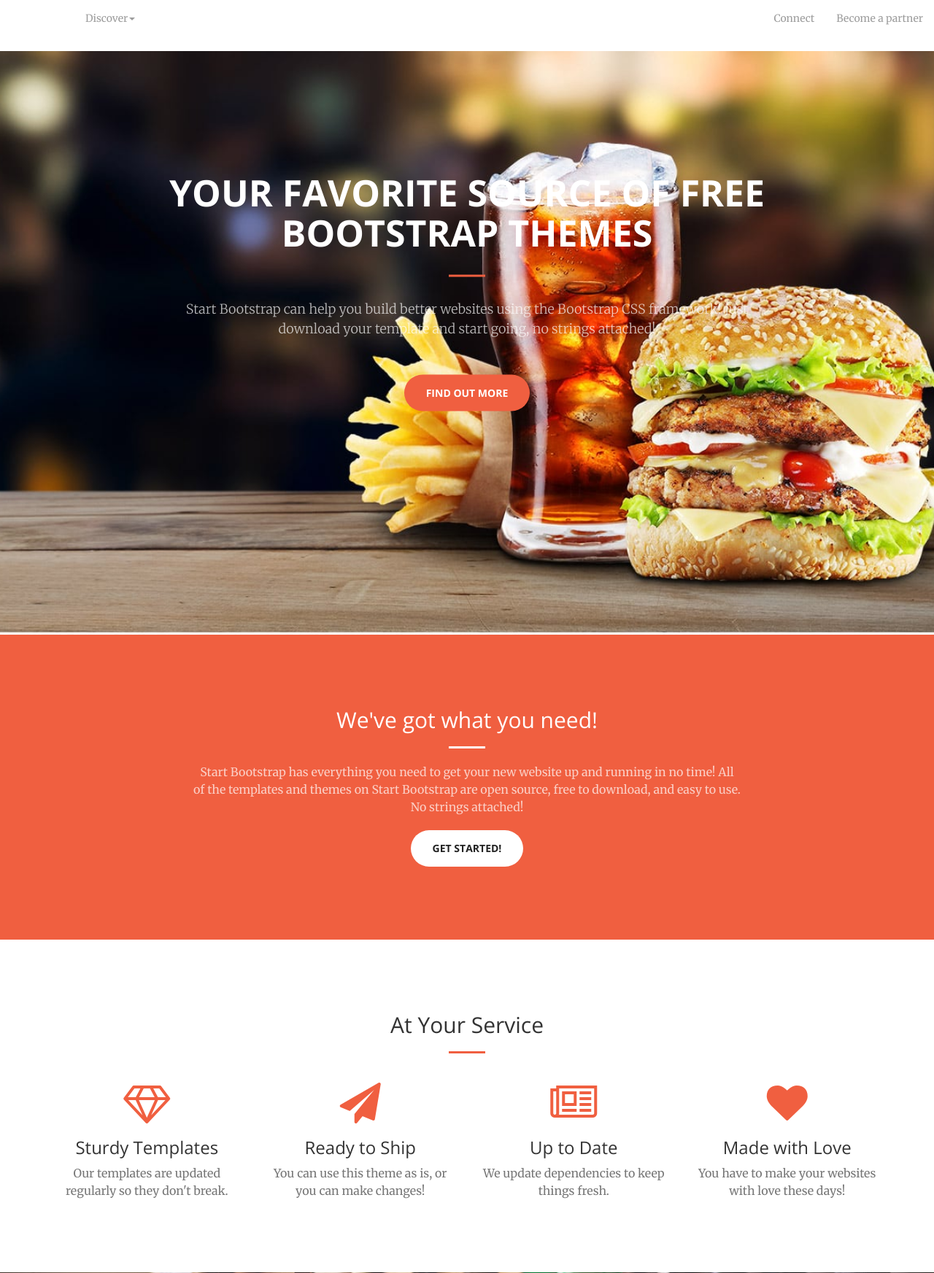
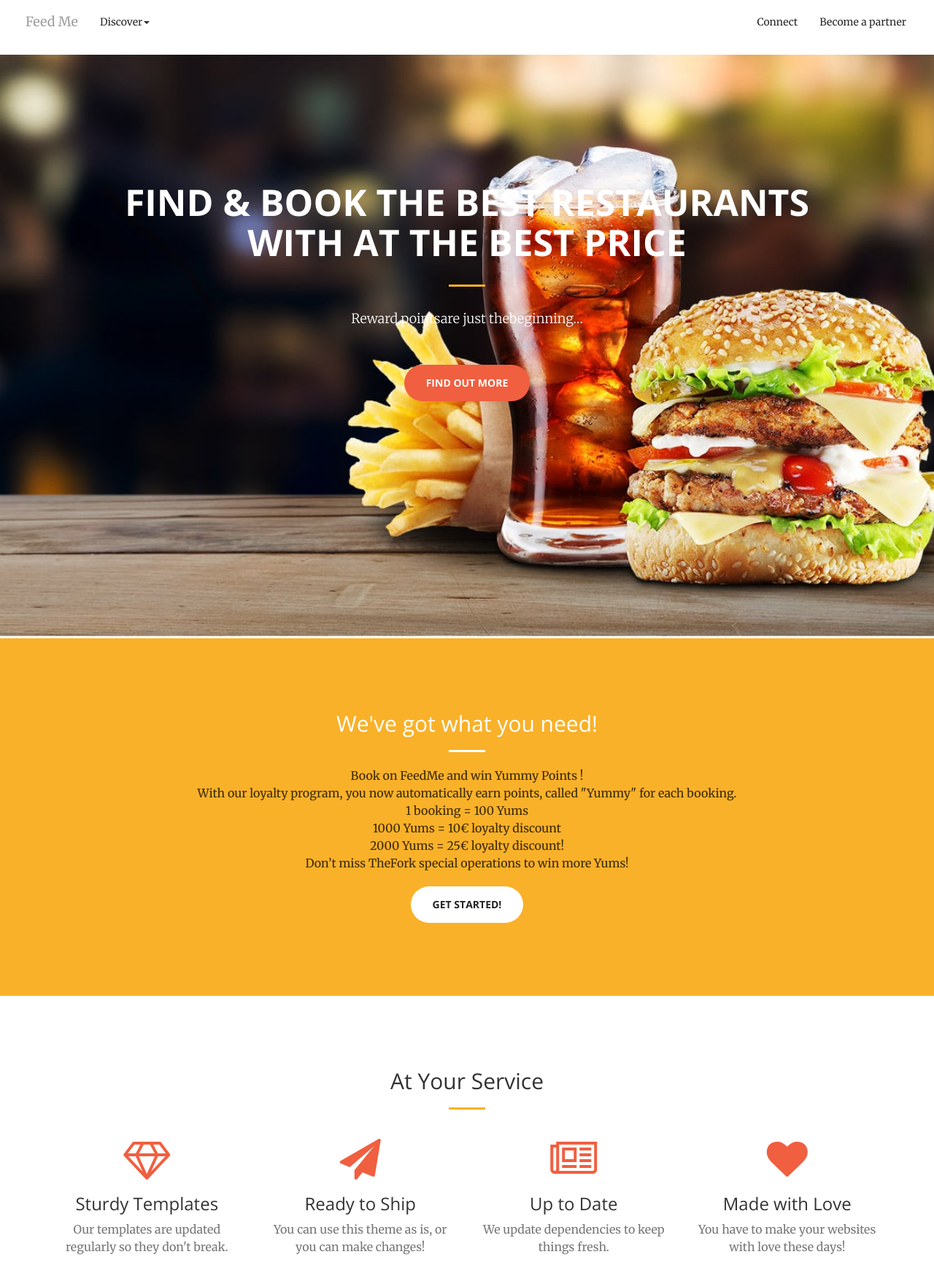
Before and after one commit to GhadaL/FeedMe, a PHP site: page / in a window 1280 px wide. Shown: the top 1745 px of the page at 73% size. Run offline with PHP 8.4, Linux system fonts and the light colour scheme; grey boxes labelled with a size stand in for pictures from a placeholder-image service; some libraries are stand-ins or nearby versions.

Commit message:
slide1 content

```diff
--- a/css/creative.css
+++ b/css/creative.css
@@ -12,7 +12,7 @@ body {
   font-family: 'Merriweather', 'Helvetica Neue', Arial, sans-serif;
 }
 hr {
-  border-color: #F05F40;
+  border-color: #f9b129;
   border-width: 3px;
   max-width: 50px;
 }
@@ -43,14 +43,16 @@ p {
   margin-bottom: 20px;
 }
 .bg-primary {
-  background-color: #F05F40;
+  /* background-color: #F05F40; */
+  /* background-color: #f05f40; */
+  background-color: #f9b129;
 }
 .bg-dark {
   background-color: #222222;
   color: white;
 }
 .text-faded {
-  color: rgba(255, 255, 255, 0.7);
+  color: #3a2808;
 }
 section {
   padding: 100px 0;
@@ -292,6 +294,7 @@ header .header-content .header-content-inner p {
   color: #222222;
   background-color: #f2f2f2;
   border-color: #ededed;
+  /* background-color: #3a3030 !important; */
 }
 .btn-default:active,
 .btn-default.active,
@@ -374,11 +377,13 @@ fieldset[disabled] .btn-primary.active {
 .btn {
   font-family: 'Open Sans', 'Helvetica Neue', Arial, sans-serif;
   border: none;
+  /* background-color: #f9b129; */
   border-radius: 300px;
   font-weight: 700;
   text-transform: uppercase;
 }
 .btn-xl {
+  color: !important;
   padding: 15px 30px;
 }
 ::-moz-selection {
@@ -461,6 +466,11 @@ body {
 .navbar-inverse {
     background-color: white !important;
     border: 0 !important;
+
+    padding-left: 20px;
+    padding-right: 23px;
+    padding-top: 5px;
+
 }
 
 header {
@@ -478,8 +488,11 @@ header {
 .navbar-inverse .navbar-nav>li>a {
     color: #222222 !important;
 }
-.navbar-inverse .navbar-nav>li>a:hover {
+.navbar-inverse .navbar-nav>li>a:hover,.navbar-inverse .navbar-nav>li>a:focus {
 color: #f9b129 !important;}
+.navbar-inverse .navbar-nav>li>a {
+    color: #2a2828;
+}
 .navbar-inverse .navbar-nav>.open>a, .navbar-inverse .navbar-nav>.open>a:focus, .navbar-inverse .navbar-nav>.open>a:hover {
     color: #fff;
     color: #f9b129 !important;
--- a/index.html
+++ b/index.html
@@ -138,9 +138,11 @@
     <header>
         <div class="header-content">
             <div class="header-content-inner">
-                <h1 id="homeHeading">Your Favorite Source of Free Bootstrap Themes</h1>
+                <h1 id="homeHeading">Find &amp; book the best restaurants with at the best price</h1>
                 <hr>
-                <p>Start Bootstrap can help you build better websites using the Bootstrap CSS framework! Just download your template and start going, no strings attached!</p>
+                <p style="
+    color: white;
+">Reward pointsare just thebeginning…</p>
                 <a href="#about" class="btn btn-primary btn-xl page-scroll">Find Out More</a>
             </div>
         </div>
@@ -152,7 +154,13 @@
                 <div class="col-lg-8 col-lg-offset-2 text-center">
                     <h2 class="section-heading">We've got what you need!</h2>
                     <hr class="light">
-                    <p class="text-faded">Start Bootstrap has everything you need to get your new website up and running in no time! All of the templates and themes on Start Bootstrap are open source, free to download, and easy to use. No strings attached!</p>
+                    <p class="text-faded">Book on FeedMe and win Yummy Points !<br>
+With our loyalty program, you now automatically earn points, called  "Yummy" for each booking.<br>
+
+1 booking = 100 Yums<br>
+1000 Yums = 10€ loyalty discount<br>
+2000 Yums = 25€ loyalty discount!<br>
+Don’t miss TheFork special operations to win more Yums!</p>
                     <a href="#services" class="page-scroll btn btn-default btn-xl sr-button">Get Started!</a>
                 </div>
             </div>
@@ -379,4 +387,6 @@
 
 
 
+
+
 </body></html>
```
